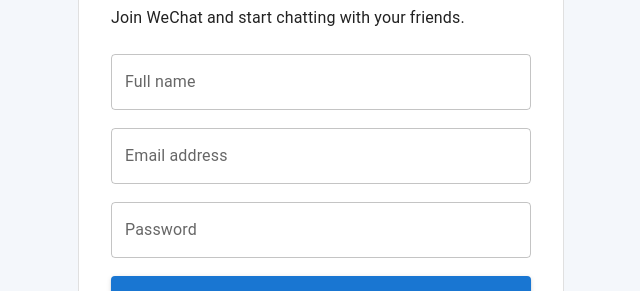
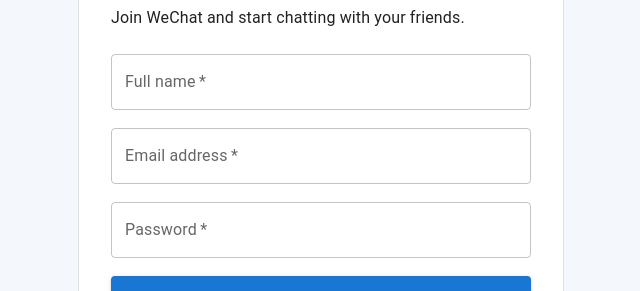
Before and after one commit to adityavarma2404/wechat, a React (Vite) app: page /signup in a window 1280 px wide. Shown: the part 269-560 px from the top of the page, without its empty margins (335-975 px from the left). Built offline with nearby package versions, Linux system fonts and the light colour scheme; no server answers.

Commit message:
storing the field values and sending data for signup and login

```diff
--- a/src/pages/Login.tsx
+++ b/src/pages/Login.tsx
@@ -1,4 +1,8 @@
+import type { ChangeEvent, SubmitEvent } from "react";
+import { useState } from "react";
+
 import {
+  Alert,
   Box,
   Button,
   Checkbox,
@@ -9,8 +13,60 @@
   TextField,
   Typography,
 } from "@mui/material";
+import { getApiErrorMessage, loginUser } from "../services/auth";
 
 export function Login() {
+  const [formValues, setFormValues] = useState({
+    email: "",
+    password: "",
+  });
+  const [rememberMe, setRememberMe] = useState(false);
+  const [isSubmitting, setIsSubmitting] = useState(false);
+  const [errorMessage, setErrorMessage] = useState("");
+  const [successMessage, setSuccessMessage] = useState("");
+
+  function handleInputChange(event: ChangeEvent<HTMLInputElement>) {
+    const { name, value } = event.target;
+
+    setFormValues((currentValues) => ({
+      ...currentValues,
+      [name]: value,
+    }));
+  }
+
+  function handleRememberMeChange(event: ChangeEvent<HTMLInputElement>) {
+    setRememberMe(event.target.checked);
+  }
+
+  async function handleSubmit(event: SubmitEvent<HTMLFormElement>) {
+    event.preventDefault();
+    setErrorMessage("");
+    setSuccessMessage("");
+    setIsSubmitting(true);
+
+    try {
+      const response = await loginUser(formValues);
+      const token = response.data?.token;
+
+      if (typeof token === "string") {
+        const storage = rememberMe ? localStorage : sessionStorage;
+        storage.setItem("token", token);
+      }
+
+      setSuccessMessage("Logged in successfully.");
+      setFormValues({
+        email: "",
+        password: "",
+      });
+    } catch (error) {
+      setErrorMessage(
+        getApiErrorMessage(error, "Unable to log in. Please check your details."),
+      );
+    } finally {
+      setIsSubmitting(false);
+    }
+  }
+
   return (
     <Box
       sx={{
@@ -45,13 +101,21 @@
             </Typography>
           </Box>
 
-          <Stack component="form" spacing={2.25}>
+          <Stack component="form" spacing={2.25} onSubmit={handleSubmit}>
+            {errorMessage && <Alert severity="error">{errorMessage}</Alert>}
+            {successMessage && (
+              <Alert severity="success">{successMessage}</Alert>
+            )}
+
             <TextField
               fullWidth
               label="Email address"
               name="email"
               type="email"
               autoComplete="email"
+              value={formValues.email}
+              onChange={handleInputChange}
+              required
             />
             <TextField
               fullWidth
@@ -59,6 +123,9 @@
               name="password"
               type="password"
               autoComplete="current-password"
+              value={formValues.password}
+              onChange={handleInputChange}
+              required
             />
 
             <Box
@@ -70,7 +137,12 @@
               }}
             >
               <FormControlLabel
-                control={<Checkbox />}
+                control={
+                  <Checkbox
+                    checked={rememberMe}
+                    onChange={handleRememberMeChange}
+                  />
+                }
                 label={
                   <Typography variant="body2" color="text.secondary">
                     Remember me
@@ -84,12 +156,13 @@
 
             <Button
               fullWidth
+              disabled={isSubmitting}
               size="large"
               type="submit"
               variant="contained"
               sx={{ py: 1.25, textTransform: "none", fontWeight: 700 }}
             >
-              Log in
+              {isSubmitting ? "Logging in..." : "Log in"}
             </Button>
           </Stack>
 
--- a/src/pages/Signup.tsx
+++ b/src/pages/Signup.tsx
@@ -1,4 +1,8 @@
+import type { ChangeEvent, SubmitEvent } from "react";
+import { useState } from "react";
+
 import {
+  Alert,
   Box,
   Button,
   Link,
@@ -7,8 +11,53 @@
   TextField,
   Typography,
 } from "@mui/material";
+import { getApiErrorMessage, signupUser } from "../services/auth";
 
 export function Signup() {
+  const [formValues, setFormValues] = useState({
+    fullName: "",
+    email: "",
+    password: "",
+  });
+  const [isSubmitting, setIsSubmitting] = useState(false);
+  const [errorMessage, setErrorMessage] = useState("");
+  const [successMessage, setSuccessMessage] = useState("");
+
+  function handleInputChange(event: ChangeEvent<HTMLInputElement>) {
+    const { name, value } = event.target;
+
+    setFormValues((currentValues) => ({
+      ...currentValues,
+      [name]: value,
+    }));
+  }
+
+  async function handleSubmit(event: SubmitEvent<HTMLFormElement>) {
+    event.preventDefault();
+    setErrorMessage("");
+    setSuccessMessage("");
+    setIsSubmitting(true);
+
+    try {
+      await signupUser(formValues);
+      setSuccessMessage("Account created successfully. You can log in now.");
+      setFormValues({
+        fullName: "",
+        email: "",
+        password: "",
+      });
+    } catch (error) {
+      setErrorMessage(
+        getApiErrorMessage(
+          error,
+          "Unable to create account. Please try again.",
+        ),
+      );
+    } finally {
+      setIsSubmitting(false);
+    }
+  }
+
   return (
     <Box
       sx={{
@@ -43,12 +92,20 @@
             </Typography>
           </Box>
 
-          <Stack component="form" spacing={2.25}>
+          <Stack component="form" spacing={2.25} onSubmit={handleSubmit}>
+            {errorMessage && <Alert severity="error">{errorMessage}</Alert>}
+            {successMessage && (
+              <Alert severity="success">{successMessage}</Alert>
+            )}
+
             <TextField
               fullWidth
               label="Full name"
               name="fullName"
               autoComplete="name"
+              value={formValues.fullName}
+              onChange={handleInputChange}
+              required
             />
             <TextField
               fullWidth
@@ -56,6 +113,9 @@
               name="email"
               type="email"
               autoComplete="email"
+              value={formValues.email}
+              onChange={handleInputChange}
+              required
             />
             <TextField
               fullWidth
@@ -63,16 +123,20 @@
               name="password"
               type="password"
               autoComplete="new-password"
+              value={formValues.password}
+              onChange={handleInputChange}
+              required
             />
 
             <Button
               fullWidth
+              disabled={isSubmitting}
               size="large"
               type="submit"
               variant="contained"
               sx={{ py: 1.25, textTransform: "none", fontWeight: 700 }}
             >
-              Sign up
+              {isSubmitting ? "Signing up..." : "Sign up"}
             </Button>
           </Stack>
 
--- /dev/null
+++ b/src/services/auth.ts
@@ -0,0 +1,31 @@
+import axios from "axios";
+
+const API_BASE_URL = import.meta.env.VITE_API_URL ?? "http://localhost:5000";
+
+export type SignupPayload = {
+  fullName: string;
+  email: string;
+  password: string;
+};
+
+export type LoginPayload = {
+  email: string;
+  password: string;
+};
+
+export function signupUser(payload: SignupPayload) {
+  return axios.post(`${API_BASE_URL}/api/auth/signup`, payload);
+}
+
+export function loginUser(payload: LoginPayload) {
+  return axios.post(`${API_BASE_URL}/api/auth/login`, payload);
+}
+
+export function getApiErrorMessage(error: unknown, fallback: string) {
+  if (axios.isAxiosError(error)) {
+    const message = error.response?.data?.message;
+    if (typeof message === "string") return message;
+  }
+
+  return fallback;
+}
```
